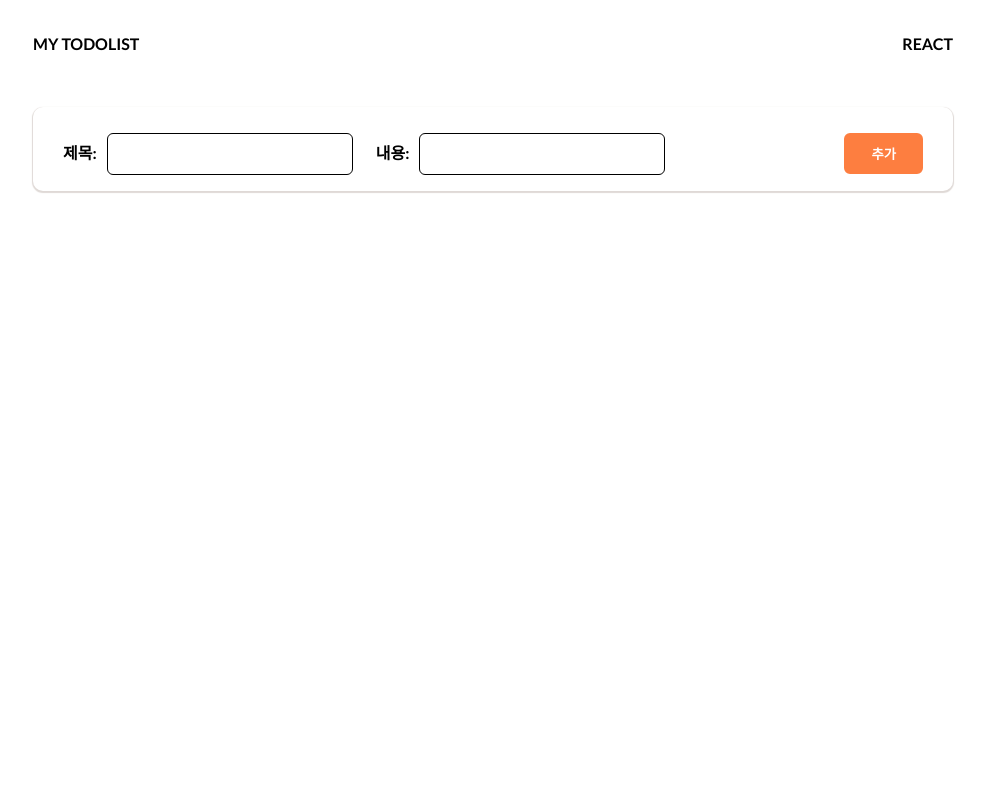
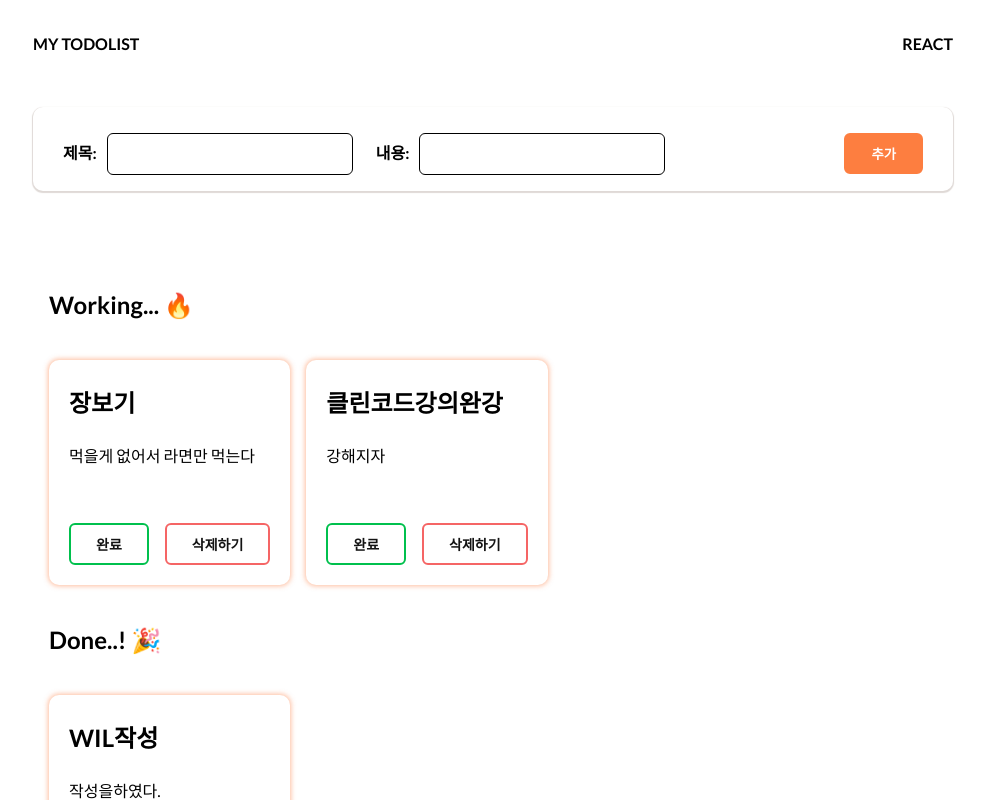
Before and after one commit to pds0309/react_todolist, a React (Create React App) app: page / in a window 1280 px wide. Shown: the top 800 px of the page, without its empty margins (147-1132 px from the left). Built offline with nearby package versions, Linux system fonts and the light colour scheme.

Commit message:
feat: todo page - 목록 보여주기

```diff
--- /dev/null
+++ b/src/constants/sampleTodos.js
@@ -0,0 +1,5 @@
+export const SampleTodos = Object.freeze([
+  { title: '장보기', contents: '먹을게 없어서 라면만 먹는다', done: false },
+  { title: '클린코드강의완강', contents: '강해지자', done: false },
+  { title: 'WIL작성', contents: '작성을하였다.', done: true },
+]);
--- a/src/index.js
+++ b/src/index.js
@@ -1,15 +1,11 @@
-import React from 'react';
+import './index.css';
+
+import App from './App';
 import ReactDOM from 'react-dom/client';
-import './index.css';
-import App from './App';
 import reportWebVitals from './reportWebVitals';
 
 const root = ReactDOM.createRoot(document.getElementById('root'));
-root.render(
-  <React.StrictMode>
-    <App />
-  </React.StrictMode>
-);
+root.render(<App />);
 
 // If you want to start measuring performance in your app, pass a function
 // to log results (for example: reportWebVitals(console.log))
--- a/src/pages/Todo.jsx
+++ b/src/pages/Todo.jsx
@@ -1,19 +1,45 @@
+import { useEffect, useState } from 'react';
+
+import { SampleTodos } from '../constants/sampleTodos';
 import Section from '../layouts/Section';
+import TodoCard from '../components/todos/TodoCard';
 import TodoForm from '../components/todos/TodoForm';
-import { useState } from 'react';
+import TodoList from '../components/todos/TodoList';
 
 const Todo = () => {
   const [todos, setTodos] = useState([]);
-  console.log(todos);
+
   const addTodo = ({ title, contents }) => {
     setTodos(prev => prev.concat({ id: prev.length + 1, title, contents, done: false }));
   };
+  //TODO: update 기능 추가
+  //TODO: delete 기능 추가
+
+  useEffect(() => {
+    SampleTodos.forEach((todo, idx) => setTodos(prev => prev.concat({ ...todo, id: idx })));
+  }, []);
+
   return (
     <>
       <Section>
         <TodoForm addTodo={addTodo} />
       </Section>
-      <Section></Section> {/*TODO: Todo-list Section */}
+      <Section>
+        <TodoList listTitle="Working... 🔥">
+          {todos
+            ?.filter(raw => !raw.done)
+            .map(todo => (
+              <TodoCard key={todo.id} {...todo} />
+            ))}
+        </TodoList>
+        <TodoList listTitle="Done..! 🎉">
+          {todos
+            ?.filter(raw => raw.done)
+            .map(todo => (
+              <TodoCard key={todo.id} {...todo} />
+            ))}
+        </TodoList>
+      </Section>
     </>
   );
 };
```
Also changed, not shown: 1 other file (tests, documents, lock files or other folders).
